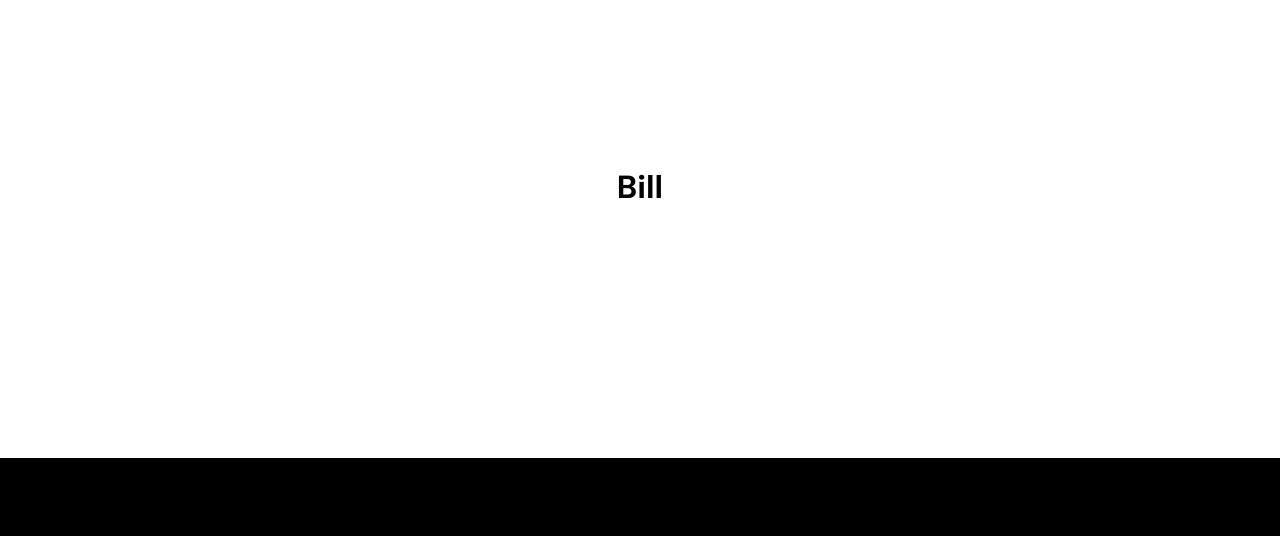
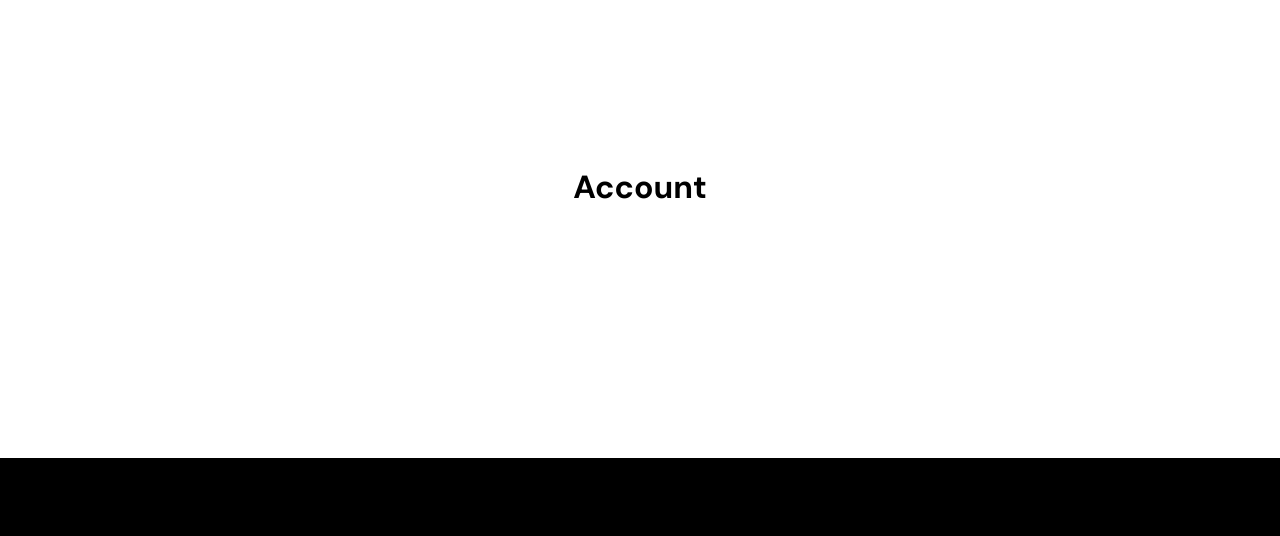
Before and after one commit to Piyusss/Spotify-Clone, a plain HTML site: page account.html in a window 1280 px wide. Shown: the part 84-620 px from the top of the page. Drawn offline with Linux system fonts and the light colour scheme.

Commit message:
Update account.html

```diff
--- a/account.html
+++ b/account.html
@@ -19,7 +19,7 @@
 		<custom-header></custom-header>
 		<!--Header-->
 
-        <h1 style="margin: 250px 0; text-align: center;">Bill</h1>
+        <h1 style="margin: 250px 0; text-align: center;">Account</h1>
 
 		<!--Footer-->
 		<custom-footer></custom-footer>
```
